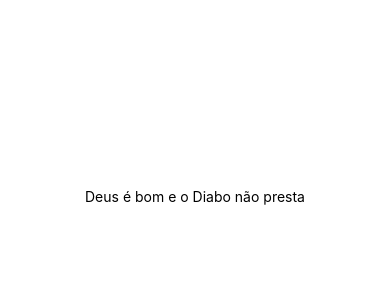
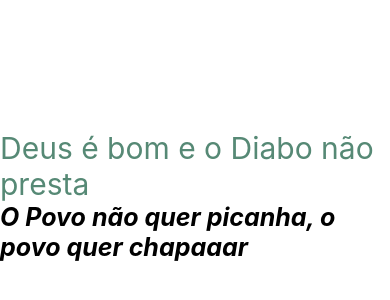
Before and after one commit to Thzinnn/Estudos-React-Native, a React Native app: screen / in a window 390 px wide. Shown: the part 226-526 px from the top of the page. Built offline with nearby package versions, Linux system fonts and the light colour scheme.

Commit message:
aula 08/02/2024

```diff
--- a/App.js
+++ b/App.js
@@ -1,10 +1,13 @@
 import { StatusBar } from 'expo-status-bar';
 import { StyleSheet, Text, View } from 'react-native';
+
+console.log("test")
 
 export default function App() {
   return (
     <View style={styles.container}>
-      <Text>Deus é bom e o Diabo não presta</Text>
+      <Text style={styles.boasvindas}>Deus é bom e o Diabo não presta</Text>
+      <Text style={styles.outrotexto}>O Povo não quer picanha, o povo quer chapaaar</Text>
       <StatusBar style="auto" />
     </View>
   );
@@ -17,4 +20,18 @@ const styles = StyleSheet.create({
     alignItems: 'center',
     justifyContent: 'center',
   },
+
+  boasvindas: {
+    color:"#568975",
+    backgroundColor:"DDDDDD",
+    fontSize: 30
+  },
+
+  outrotexto: {
+    fontStyle: "italic",
+    fontSize: 25,
+    fontWeight: "700",
+    color: "GGGGGG",
+
+  }
 });
```
